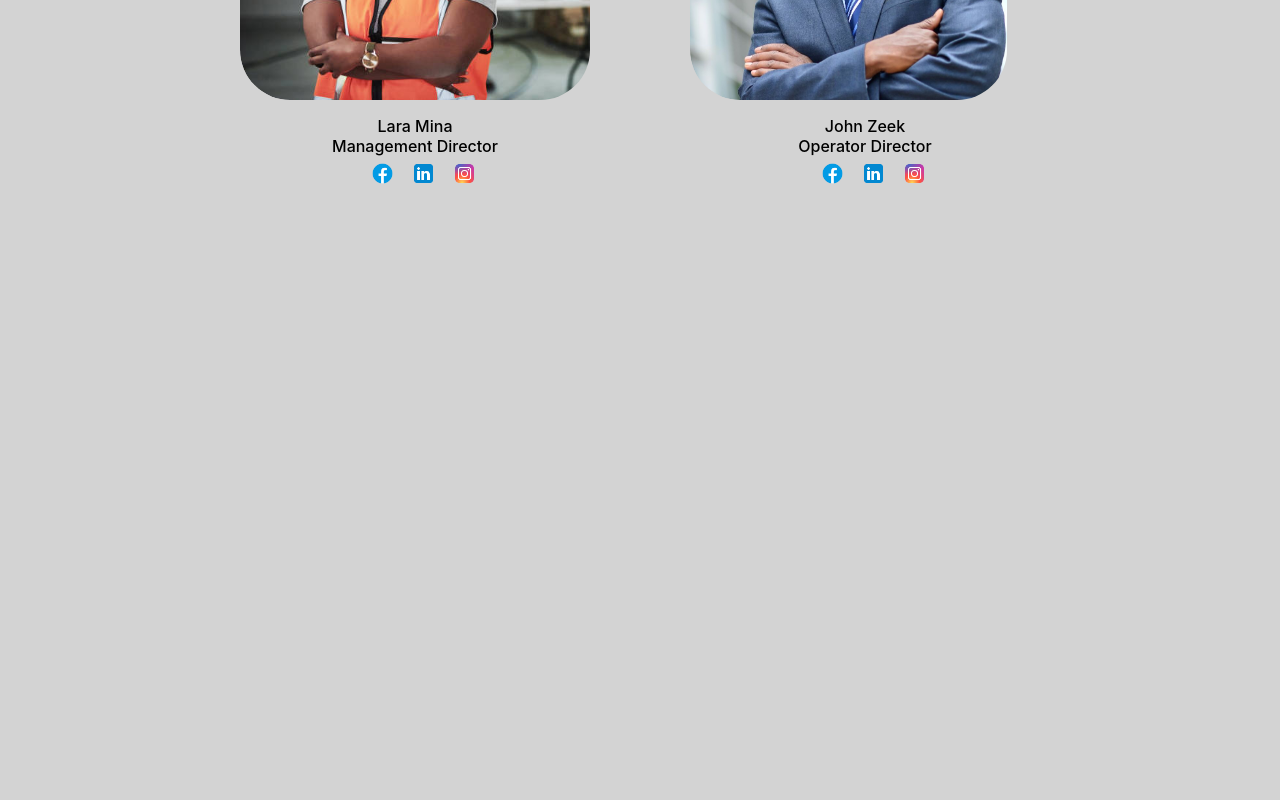
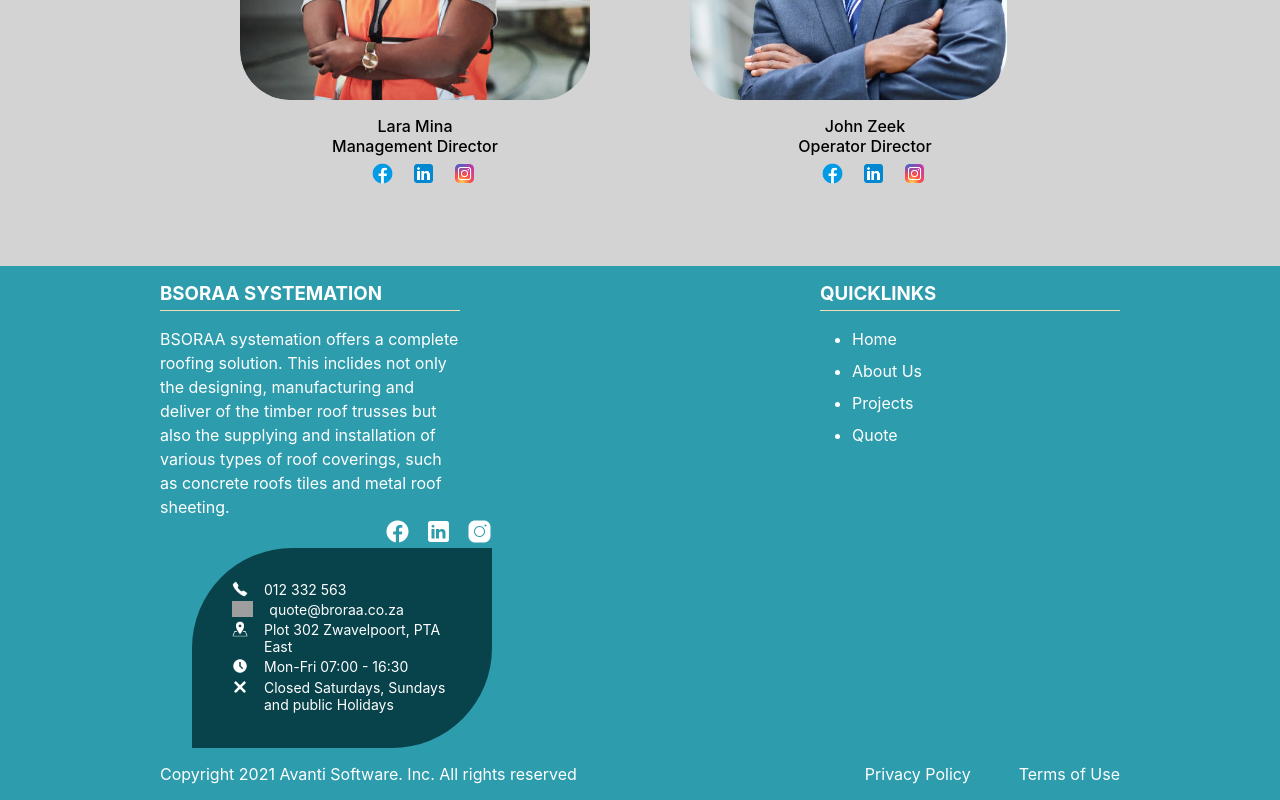
Before and after one commit to NK-William/BSORAA-Systemation, a React (Create React App) app: page / in a window 1280 px wide. Shown: the part 1094-1894 px from the top of the page. Before the commit the page ends 1360 px from the top, so only its background shows below. Built offline with nearby package versions, Linux system fonts and the light colour scheme; grey boxes are pictures that could not be loaded.

Commit message:
Added reference to footer container

```diff
--- a/src/pages/AboutUs.tsx
+++ b/src/pages/AboutUs.tsx
@@ -1,6 +1,6 @@
 import React from "react";
 import { Navbar, PageTitle } from "../components";
-import { WhatWeDo, Leaders } from "../containers";
+import { WhatWeDo, Leaders, Footer } from "../containers";
 
 const AboutUs = () => {
   return (
@@ -9,6 +9,7 @@
       <PageTitle />
       <WhatWeDo />
       <Leaders />
+      <Footer />
     </div>
   );
 };
```
